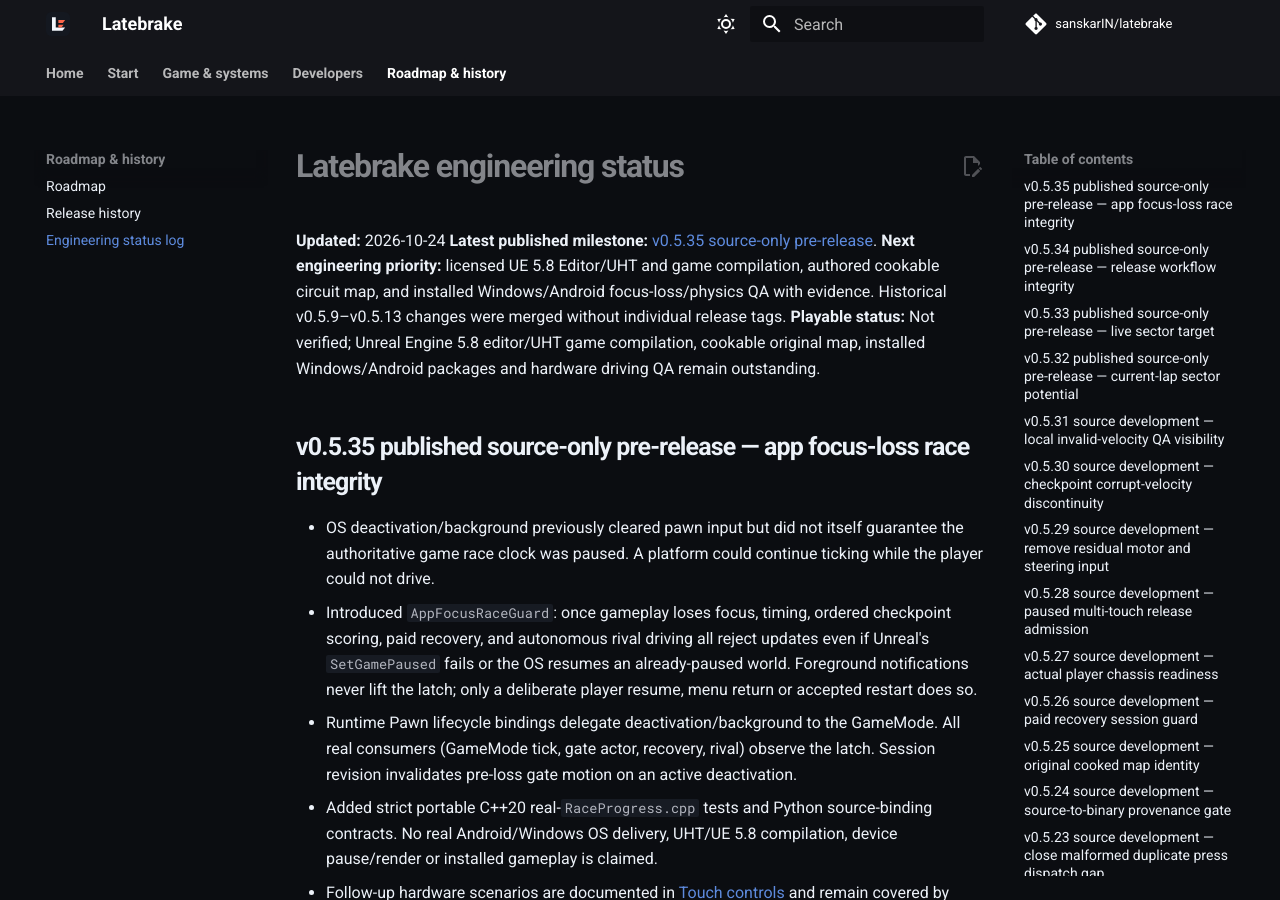
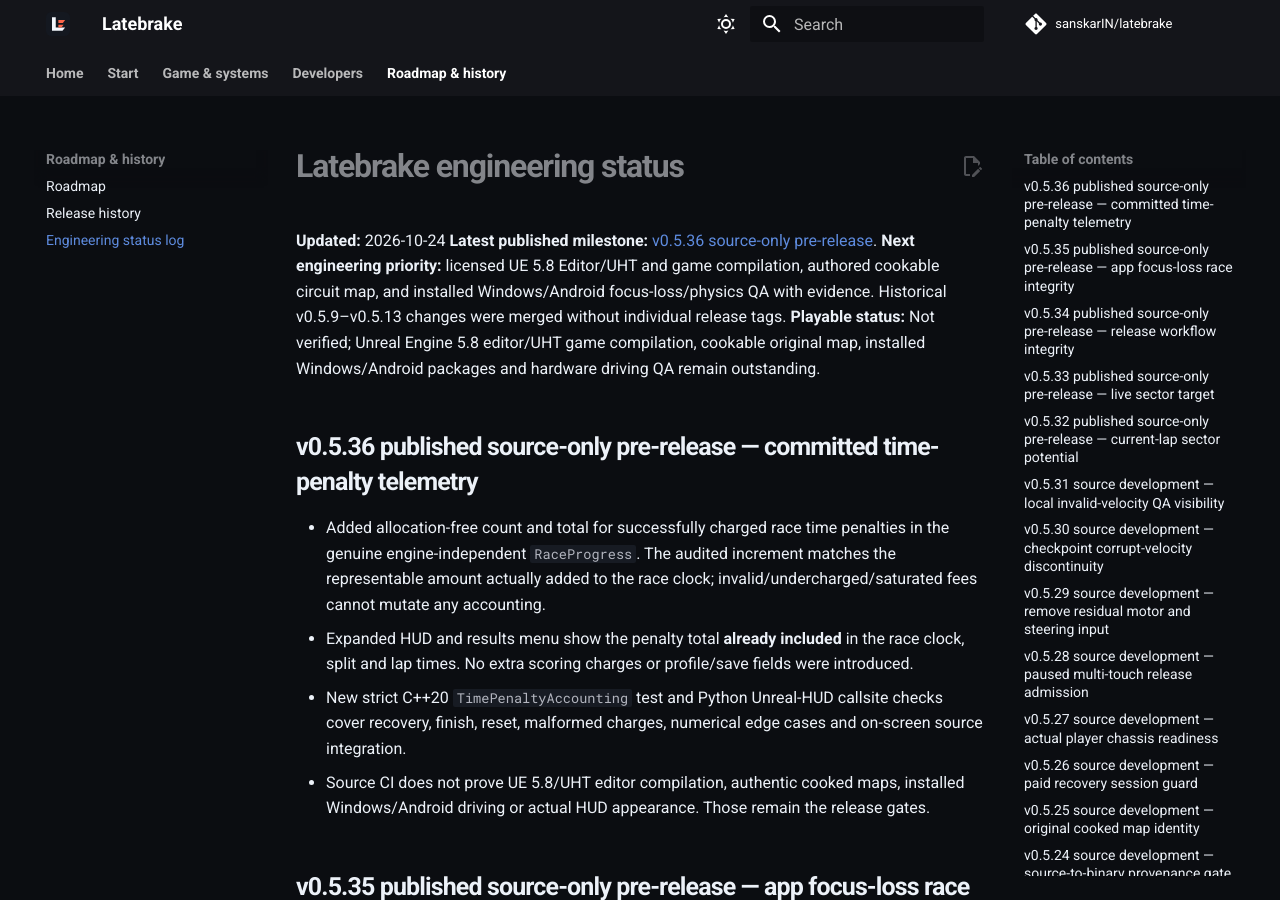
Before and after one commit to sanskarIN/latebrake, an MkDocs documentation site: the page built from docs/STATUS.md, in a window 1280 px wide and 900 px high. Built offline with MkDocs 1.6.1 and Material for MkDocs 9.7.7, drawn with Linux system fonts in a browser that asks for light colours; comment, search, counter and statistics services are not loaded.

Commit message:
docs(status): record audited v0.5.36 scope and unresolved engine QA
Co-authored-by: Sanskar <sanskarin@outlook.in>

```diff
--- a/docs/STATUS.md
+++ b/docs/STATUS.md
@@ -1,9 +1,16 @@
 # Latebrake engineering status
 
 **Updated:** 2026-10-24
-**Latest published milestone:** [v0.5.35 source-only pre-release](https://github.com/sanskarIN/latebrake/releases/tag/v0.5.35).
+**Latest published milestone:** [v0.5.36 source-only pre-release](https://github.com/sanskarIN/latebrake/releases/tag/v0.5.36).
 **Next engineering priority:** licensed UE 5.8 Editor/UHT and game compilation, authored cookable circuit map, and installed Windows/Android focus-loss/physics QA with evidence. Historical v0.5.9–v0.5.13 changes were merged without individual release tags.
 **Playable status:** Not verified; Unreal Engine 5.8 editor/UHT game compilation, cookable original map, installed Windows/Android packages and hardware driving QA remain outstanding.
+
+## v0.5.36 published source-only pre-release — committed time-penalty telemetry
+
+- Added allocation-free count and total for successfully charged race time penalties in the genuine engine-independent `RaceProgress`. The audited increment matches the representable amount actually added to the race clock; invalid/undercharged/saturated fees cannot mutate any accounting.
+- Expanded HUD and results menu show the penalty total **already included** in the race clock, split and lap times. No extra scoring charges or profile/save fields were introduced.
+- New strict C++20 `TimePenaltyAccounting` test and Python Unreal-HUD callsite checks cover recovery, finish, reset, malformed charges, numerical edge cases and on-screen source integration.
+- Source CI does not prove UE 5.8/UHT editor compilation, authentic cooked maps, installed Windows/Android driving or actual HUD appearance. Those remain the release gates.
 
 ## v0.5.35 published source-only pre-release — app focus-loss race integrity
 
```
